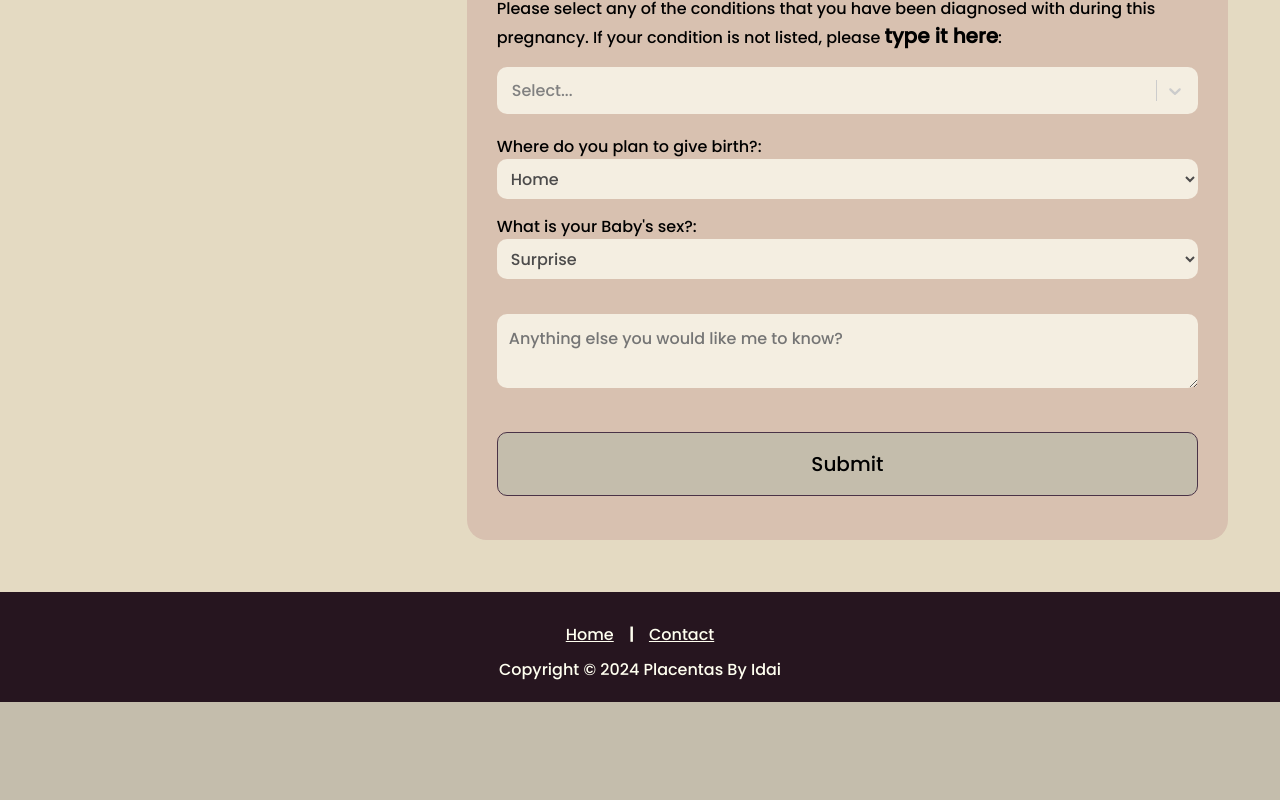
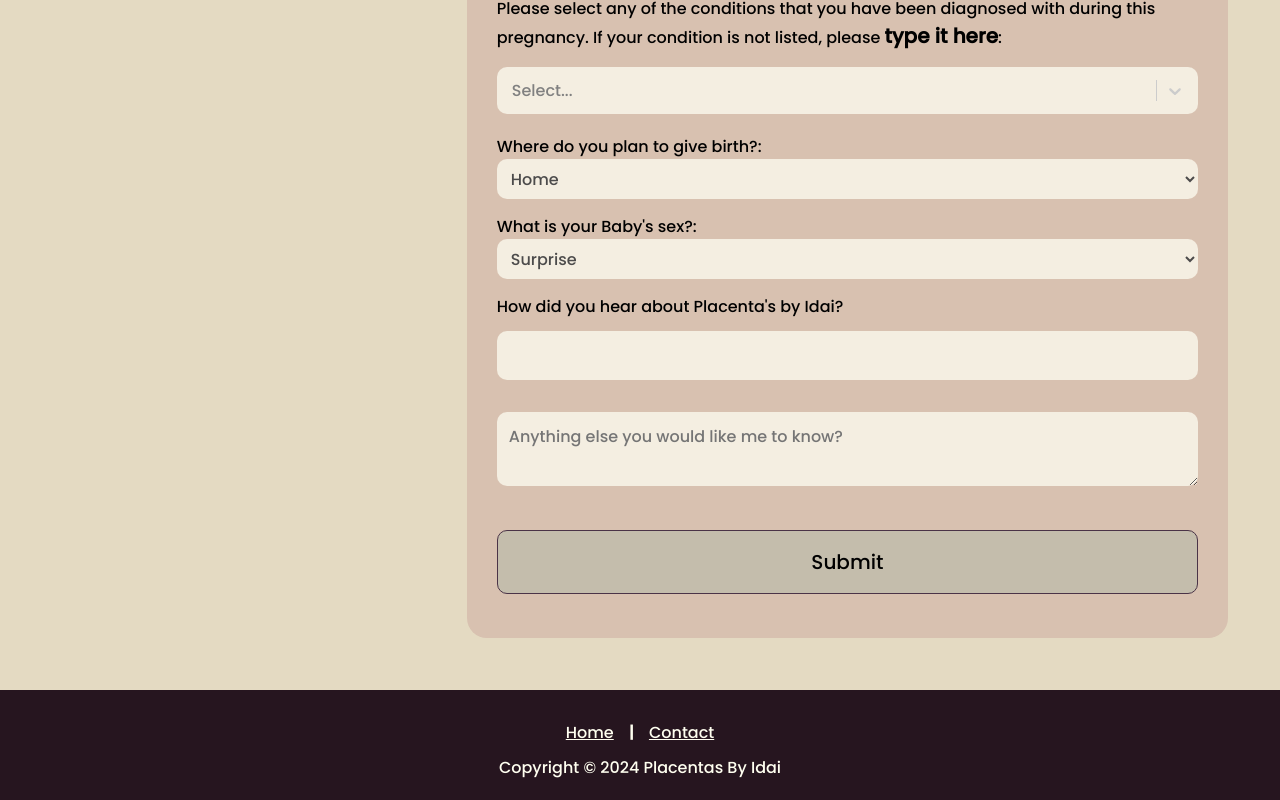
Before and after one commit to elta79/placenta-website, a React (Vite) app: page /contact in a window 1280 px wide. Shown: the part 1119-1919 px from the top of the page. Before the commit the page ends 1821 px from the top, so only its background shows below. Built offline with nearby package versions, Linux system fonts and the light colour scheme.

Commit message:
Update Fee and Form
- Update fee for placenta encapsulation
- Update form to add referral input

```diff
--- a/src/components/ContactForm.jsx
+++ b/src/components/ContactForm.jsx
@@ -66,7 +66,8 @@ const ContactForm =()=>{
       zip:'',
       location:'',
       sex:'',
-      comments:''
+      comments:'',
+      referral:''
     }
   )
   const [errors, setErrors]= useState({})
@@ -108,7 +109,10 @@ const ContactForm =()=>{
           if (!/^\d{5}$/.test(value)) error = "Zip code must be 5 digits.";
           break;
         case "edd":
-          if(!value) error = "EDD is required."
+          if (!value) error = "EDD is required."
+          break;
+        case "referral":
+          if (!value.trim()) error = "This is required.";
           break;
         default:
           break;
@@ -431,6 +435,20 @@ const ContactForm =()=>{
             <option value='boy'>Boy</option>
           </select>
         </label>
+        <label htmlFor='referral'>
+            How did you hear about Placenta's by Idai?
+            <input
+              type='text'
+              className='referral'
+              id='referral'
+              name='referral'
+              value={formData.referral}
+              onChange={handleChange}
+              onBlur={handleBlur}
+              required
+            />
+            {errors.referral && <span className="error">{errors.referral}</span>}
+          </label>
         <label htmlFor='comments'>
           <textarea
             value={formData.comments}
--- a/src/services.jsx
+++ b/src/services.jsx
@@ -1,7 +1,7 @@
 export default [
     {
         title: 'Encapsulation',
-        price: '$ 250',
+        price: '$ 325',
         description: 'Your placenta transformed into a postpartum remedy as unique as you are!  With proper training and certified experience, I will sanitize the placenta, dehydrate it, and grind it into a fine powder.  The power is packed into capsules and returned to you in an easy to swallow form.',
         image: 'caps02.png'
     },
```
